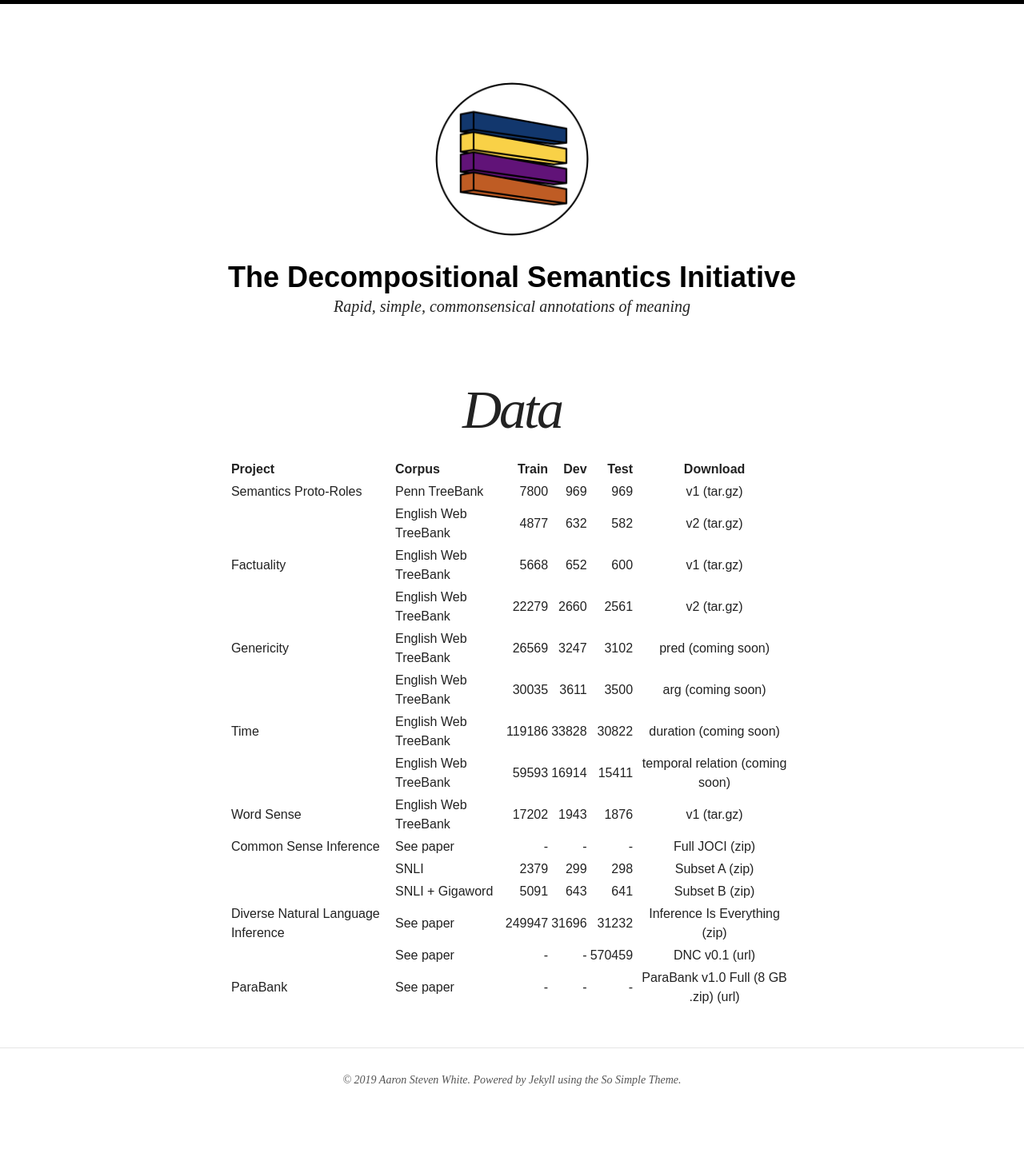
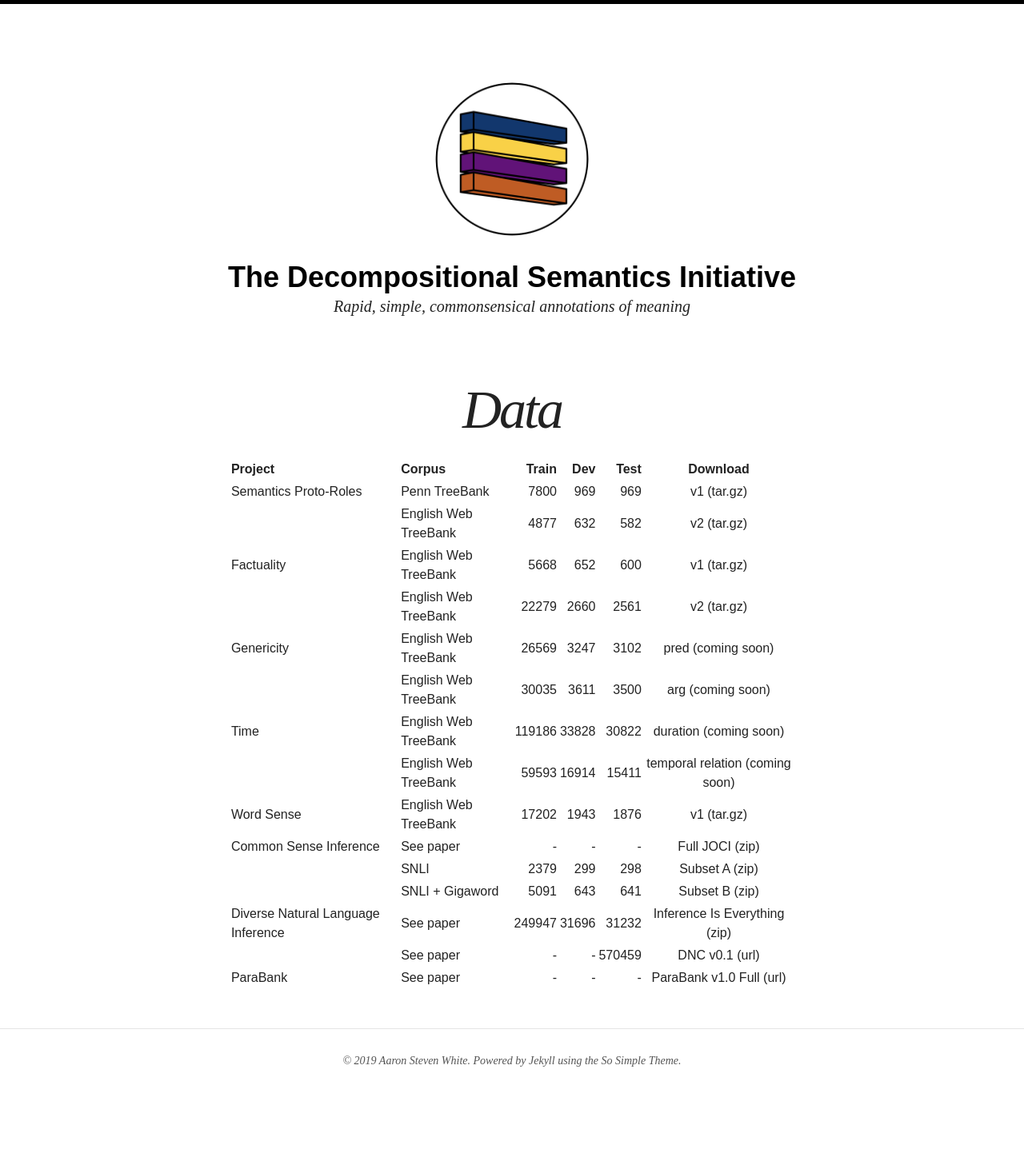
Before and after one commit to decompositional-semantics-initiative/decompositional-semantics-initiative.github.io, a Jekyll site: the page built from data/index.md, in a window 1280 px wide. Shown: the whole page at 80% size. Built offline with Jekyll 4.4.1, drawn with Linux system fonts in a browser that asks for light colours; nearby versions of some CDN libraries; after the commit the page ends 1433 px from its top, so only the background shows below that.

Commit message:
Update projects.yml

```diff
--- a/_data/projects.yml
+++ b/_data/projects.yml
@@ -148,7 +148,7 @@ parabank:
   title: ParaBank
   url: parabank/
   datasets:
-    - name: ParaBank v1.0 Full (8 GB .zip)
+    - name: ParaBank v1.0 Full
       filetype: url
       corpus: See paper
       url: TBA
```
